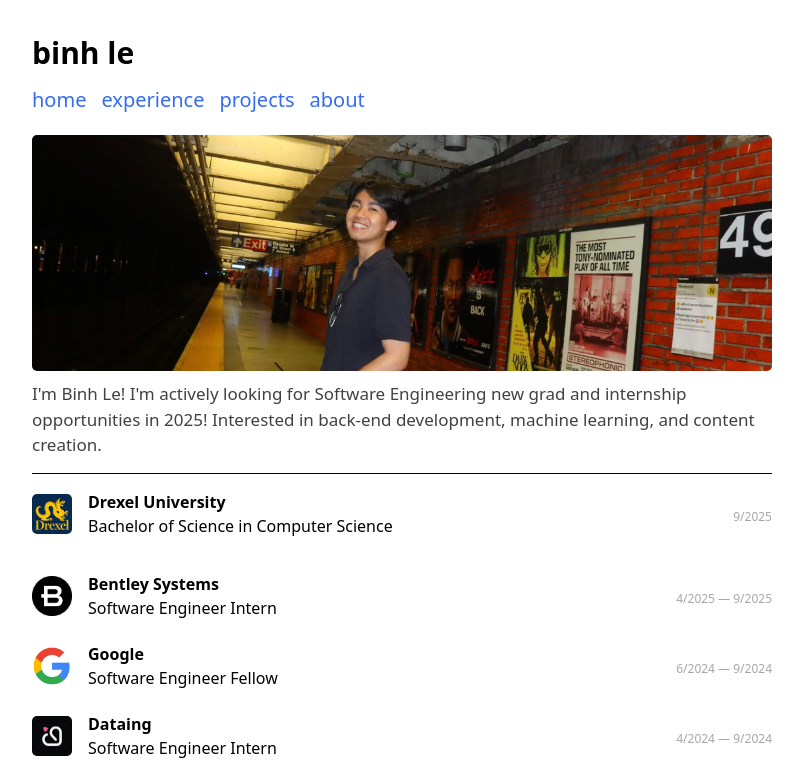
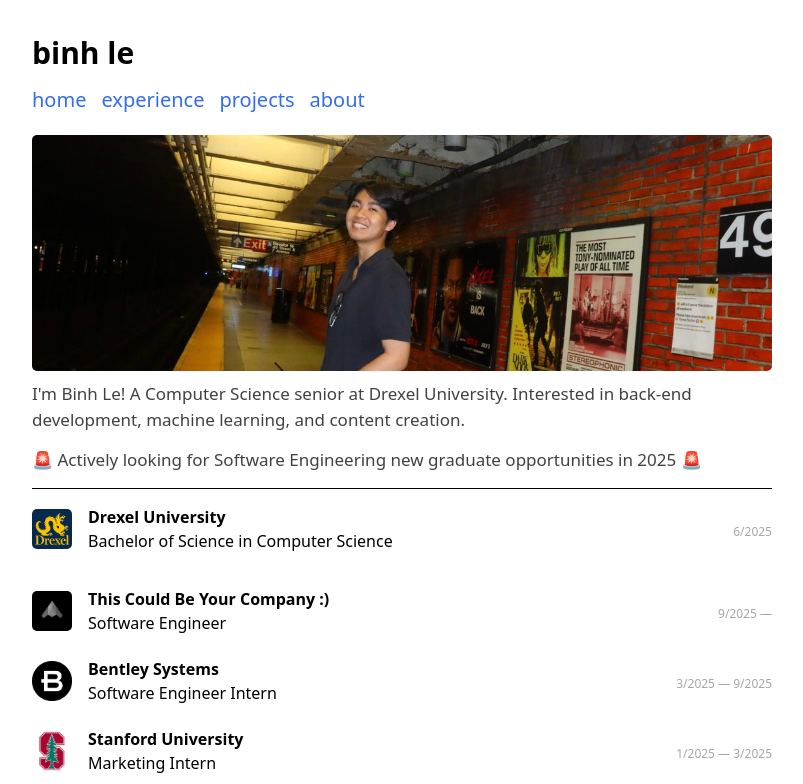
Before and after one commit to BinhL3/binhl3.github.io, a React (Vite) app: page / in a window 1280 px wide. Shown: the top 784 px of the page, without its empty margins (238-1041 px from the left). Built offline with nearby package versions, Linux system fonts and the light colour scheme.

Commit message:
- update resume + profile

```diff
--- a/src/App.jsx
+++ b/src/App.jsx
@@ -10,28 +10,49 @@ function App() {
       <Header></Header>
       <img className="header-image" src="assets/nycsubway.jpg"></img>
       <p>
-        I'm Binh Le! I'm actively looking for Software Engineering new grad and
-        internship opportunities in 2025! Interested in back-end development,
+        I'm Binh Le! A Computer Science senior at Drexel University. Interested in back-end development,
         machine learning, and content creation.
       </p>
+      <p>
+        🚨 Actively looking for Software Engineering new graduate opportunities in 2025 🚨
+      </p>
       <hr style={{ border: "none", height: "1px", backgroundColor: "black" }} />
+
       <div className="experience" style={{ marginBottom: "1.75em" }}>
         <img src="assets/drexel.png" alt="Drexel" />
         <div>
           <h2>
-            Drexel University <span className="time">9/2025</span>
+            Drexel University <span className="time">6/2025</span>
           </h2>
           <p>Bachelor of Science in Computer Science</p>
         </div>
       </div>
       <div className="experience">
-        <img src="assets/bentley.png" alt="Hire Me" />
+        <img src="assets/stealth.jpeg" alt="Hire Me" />
+        <div>
+          <h2>
+            This Could Be Your Company :) <span className="time"> 9/2025 —</span>
+          </h2>
+          <p>Software Engineer</p>
+        </div>
+      </div>
+      <div className="experience">
+        <img src="assets/bentley.png" alt="Bentley" />
         <div>
           <h2>
             Bentley Systems
-            <span className="time"> 4/2025 — 9/2025</span>{" "}
+            <span className="time"> 3/2025 — 9/2025</span>{" "}
           </h2>
           <p>Software Engineer Intern</p>
+        </div>
+      </div>
+      <div className="experience">
+        <img src="assets/stanford.webp" alt="Stanford School of Engineering" />
+        <div>
+          <h2>
+            Stanford University <span className="time"> 1/2025 — 3/2025</span>
+          </h2>
+          <p>Marketing Intern</p>
         </div>
       </div>
       <div className="experience">
--- a/src/routes/Experience.jsx
+++ b/src/routes/Experience.jsx
@@ -22,7 +22,24 @@ const Experience = () => {
               </a>
             </span>
             <p className="description">incoming software engineer intern</p>
-            <span className="technologies">infrastructure</span>
+            <span className="technologies">infrastructure engineering</span>
+          </div>
+        </li>
+
+        <li>
+          <span className="date">jan - mar 2025</span>
+          <div className="content">
+            <span className="role">
+              <a
+                href="https://codeinplace.stanford.edu/"
+                target="_blank"
+                rel="noopener noreferrer"
+              >
+                marketing + outreach intern @ stanford
+              </a>
+            </span>
+            <p className="description">generate online content and expose more students to free online cs education</p>
+            <span className="technologies">passion, cs knowledge, creativity</span>
           </div>
         </li>
 
```
Also changed, not shown: 2 other files (tests, documents, lock files or other folders).
